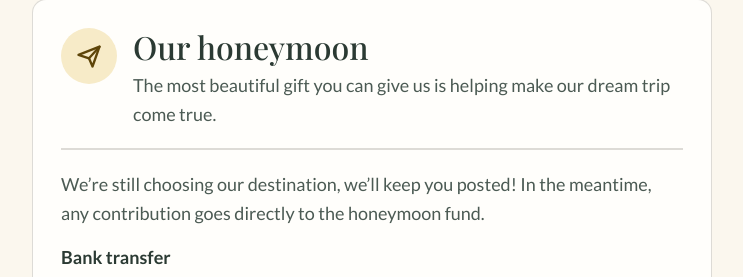
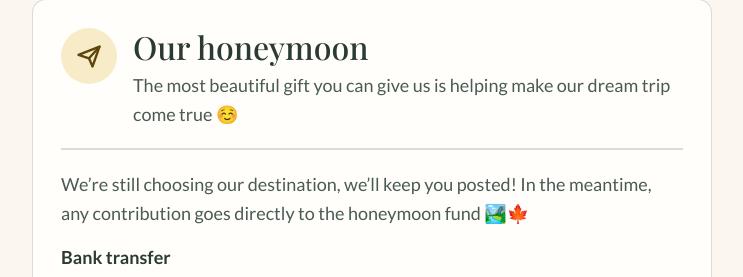
Before and after one commit to pietrobasso/matrimonio-alice-pietro-2027, a plain HTML site: page index.html in a window 1280 px wide. Shown: the part 1630-1907 px from the top of the page, without its empty margins (268-1011 px from the left). Drawn offline with nearby package versions, Linux system fonts and the light colour scheme; a web font is replaced by a local one.

```diff
--- a/index.html
+++ b/index.html
@@ -423,14 +423,14 @@
       </div>
       <div>
         <h2 id="h-gift" data-it="Il nostro viaggio di nozze" data-en="Our honeymoon">Il nostro viaggio di nozze</h2>
-        <p class="lead" data-it="Il regalo più bello è aiutarci a realizzare il viaggio dei nostri sogni."
-           data-en="The most beautiful gift you can give us is helping make our dream trip come true.">Il regalo più bello è aiutarci a realizzare il viaggio dei nostri sogni.</p>
+        <p class="lead" data-it="Il regalo più bello è aiutarci a realizzare il viaggio dei nostri sogni ☺️"
+           data-en="The most beautiful gift you can give us is helping make our dream trip come true ☺️">Il regalo più bello è aiutarci a realizzare il viaggio dei nostri sogni ☺️</p>
       </div>
     </div>
     <hr class="divider" />
     <p class="body-text"
-       data-it="Stiamo ancora scegliendo la meta, vi aggiorneremo presto! Nel frattempo, se volete contribuire, ogni euro andrà direttamente al fondo viaggio."
-       data-en="We’re still choosing our destination, we’ll keep you posted! In the meantime, any contribution goes directly to the honeymoon fund.">Stiamo ancora scegliendo la meta, vi aggiorneremo presto! Nel frattempo, se volete contribuire, ogni euro andrà direttamente al fondo viaggio.</p>
+       data-it="Stiamo ancora scegliendo la meta, vi aggiorneremo presto! Nel frattempo, se volete contribuire, ogni euro andrà direttamente al fondo viaggio 🏞️🍁"
+       data-en="We’re still choosing our destination, we’ll keep you posted! In the meantime, any contribution goes directly to the honeymoon fund 🏞️🍁">Stiamo ancora scegliendo la meta, vi aggiorneremo presto! Nel frattempo, se volete contribuire, ogni euro andrà direttamente al fondo viaggio 🏞️🍁</p>
 
     <p class="label" data-it="Bonifico bancario" data-en="Bank transfer">Bonifico bancario</p>
     <div class="iban-box">
```
